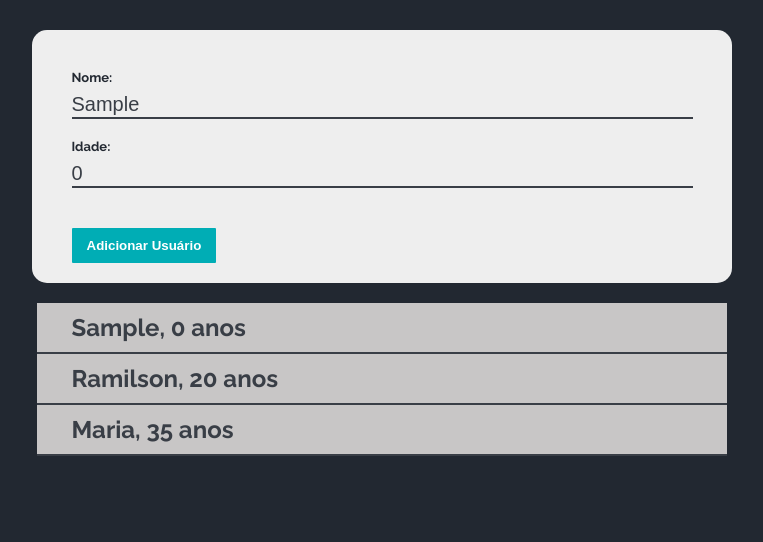
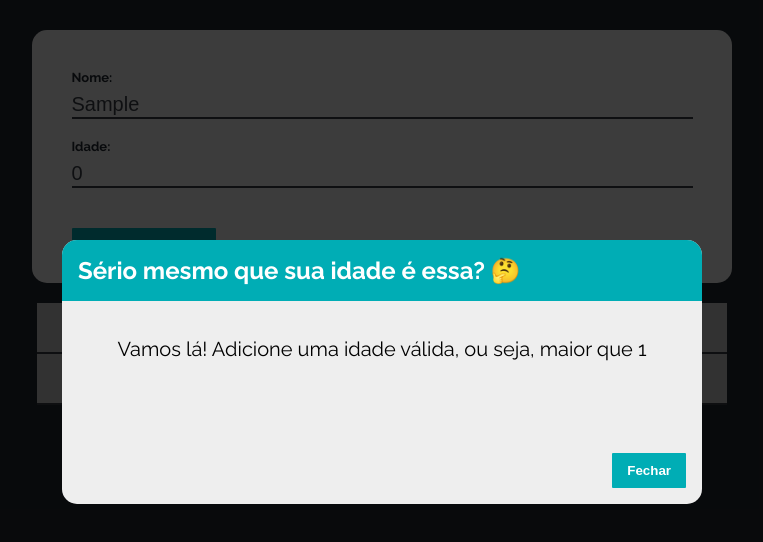
Before and after one commit to Ramilsons/Desafio-Cadastra-Nome, a React (Create React App) app: page / in a window 1280 px wide. Both pictures are taken after typing "Sample" into the empty fields and a click on the button "Adicionar Usuário". Shown: the top 542 px of the page, without its empty margins (258-1021 px from the left). Built offline with nearby package versions, Linux system fonts and the light colour scheme.

Commit message:
feat: add modal error

```diff
--- a/src/Components/NewUser/Button.js
+++ b/src/Components/NewUser/Button.js
@@ -2,7 +2,7 @@ import style from './Button.module.css';
 
 function Button(props){
     return(
-        <button type="submit">{props.children}</button>
+        <button type="submit" onClick={props.clickHandler}>{props.children}</button>
     )
 }
 
--- a/src/Components/NewUser/Button.module.css
+++ b/src/Components/NewUser/Button.module.css
@@ -9,4 +9,5 @@ button{
     margin-top: 40px;
 
     margin-left: 5%;
+    cursor: pointer;
 }
--- a/src/Components/NewUser/Form.js
+++ b/src/Components/NewUser/Form.js
@@ -3,10 +3,12 @@ import Button from './Button';
 import { useState } from 'react';
 
 import style from './Form.module.css';
+import Modal from './Modal';
 
 function Form(props){
     const[enteredName, setEnteredName] = useState('');
     const[enteredAge, setEnteredAge] = useState(0);
+    const[error, setError] = useState();
 
     function inputNameChangedHandler(event){
         setEnteredName(event.target.value);
@@ -19,14 +21,42 @@ function Form(props){
     function sendFormHandler(event){
         event.preventDefault();
 
+        if(enteredName.trim().length === 0){
+            setError({
+                title: 'Insira o nome!',
+                message: 'Não é permitido valores vazios nesse campo'
+            })
+
+            return;
+        }
+        if(Number(enteredAge) <= 0){
+            setError({
+                title: 'Sério mesmo que sua idade é essa? 🤔',
+                message: 'Vamos lá! Adicione uma idade válida, ou seja, maior que 1'
+            })
+
+            return;
+        }
+
+
         props.onSaveUser({
             id: Math.random(),
             name: enteredName,
             age: enteredAge
         });
+
+        // reset
+        setEnteredName('');
+        setEnteredAge(0);
+    }
+
+    function errorHandler(){
+        setError(null);
     }
 
     return(
+        <div>
+            { error ? <Modal title={error.title} message={error.message} confirmFunction={errorHandler} /> : ''}
             <form type="submit" onSubmit={sendFormHandler}>
                 <LabelInput forElement="name">Nome: </LabelInput>
                 <input type="text" onChange={ inputNameChangedHandler } id="name" name="name" value={ enteredName } />
@@ -36,6 +66,7 @@ function Form(props){
 
                 <Button>Adicionar Usuário</Button>
             </form>
+        </div>
     )
 }
 
--- /dev/null
+++ b/src/Components/NewUser/Modal.js
@@ -0,0 +1,25 @@
+import Button from './Button';
+import style from './Modal.module.css';
+
+function Modal(props){
+    return(
+        <div>
+            <div className={style.backdrop} onClick={props.confirmFunction} />
+            <section className={style.modal}>
+                <header className={style.header}>
+                    <h2>{props.title}</h2>
+                </header>
+                <div className={style.content}>
+                    <p>
+                        {props.message}
+                    </p>
+                </div>
+                <footer className={style.actions}>
+                    <Button  clickHandler={props.confirmFunction}>Fechar</Button>
+                </footer>
+            </section>
+        </div>
+    )
+}
+
+export default Modal;
--- /dev/null
+++ b/src/Components/NewUser/Modal.module.css
@@ -0,0 +1,50 @@
+.backdrop {
+    position: fixed;
+    top: 0;
+    left: 0;
+    width: 100%;
+    height: 100vh;
+    z-index: 10;
+    background: rgba(0, 0, 0, 0.75);
+}
+
+.modal {
+    position: fixed;
+    top: 30vh;
+    left: 10%;
+    width: 80%;
+    z-index: 100;
+    overflow: hidden;
+
+    background-color: #EEEEEE;
+    border-radius: 15px;
+}
+
+.header {
+    background: #00ADB5;
+    padding: 1rem;
+}
+
+.header h2 {
+    margin: 0;
+    color: white;
+}
+
+.content {
+    padding: 1rem;
+    font-size: 20px;
+    text-align: center;
+}
+
+.actions {
+    padding: 1rem;
+    display: flex;
+    justify-content: flex-end;
+}
+
+@media (min-width: 768px) {
+    .modal {
+        left: calc(50% - 20rem);
+        width: 40rem;
+    }
+}
```
Lines whose indentation alone changed are shown as unchanged.
